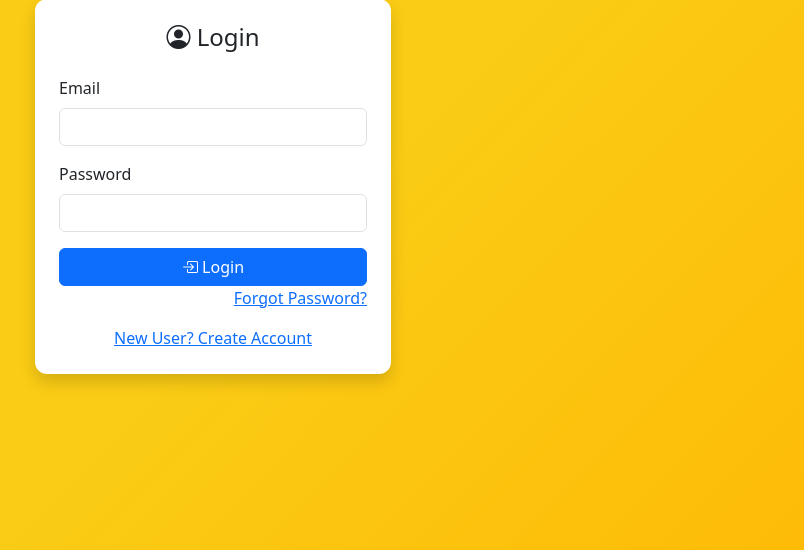
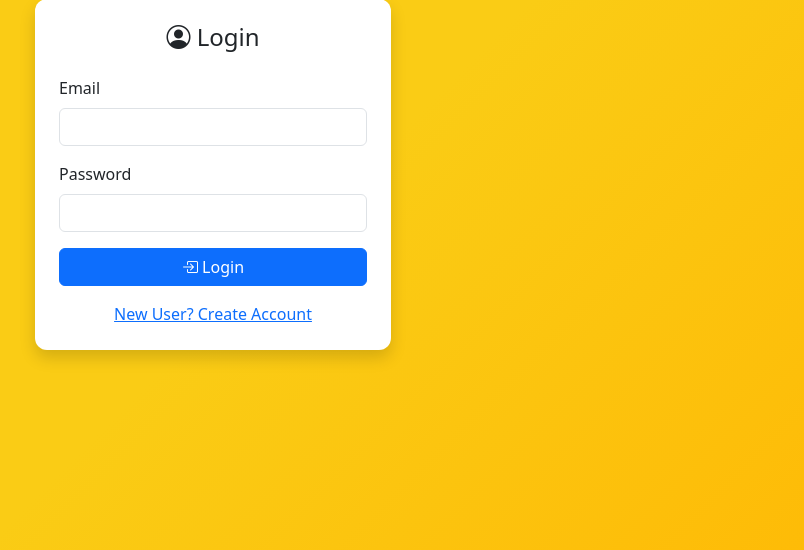
Before and after one commit to wtwinds/cab-booking, a Flask app: page / in a window 1280 px wide. Shown: the part 81-631 px from the top of the page, without its empty margins (427-1231 px from the left). Run offline with Flask 3, Linux system fonts and the light colour scheme.

Commit message:
new  commit

```diff
--- a/templates/login.html
+++ b/templates/login.html
@@ -27,11 +27,6 @@
                     <button class="btn btn-primary w-100">
                         <i class="bi bi-box-arrow-in-right"></i> Login
                     </button>
-
-                    <div class="text-end mb-2">
-                        <a href="/forgot">Forgot Password?</a>
-                    </div>
-
                 </form>
 
                 <div class="text-center mt-3">
```
